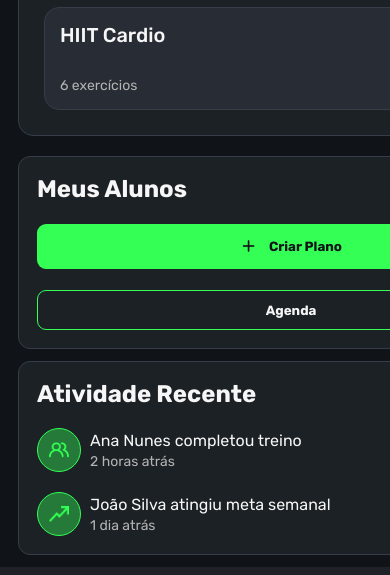
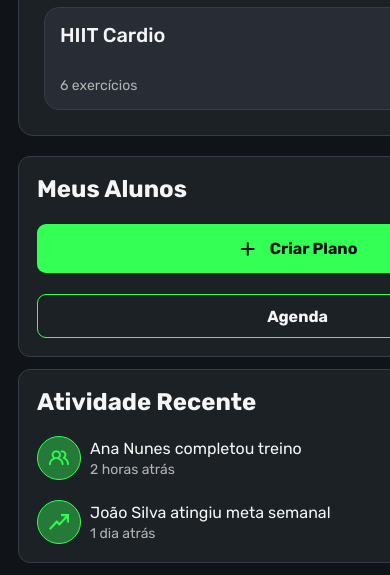
Before and after one commit to sara-allima/FitBooster, a Django app: page /dashboard-planos-de-treino/ in a window 390 px wide; the page is wider, and only the part inside the window is pictured. Shown: the part 1003-1578 px from the top of that part. Run offline with Django 5.2, Linux system fonts and the light colour scheme; some libraries are stand-ins or nearby versions; some web fonts are replaced.

Commit message:
Aumento das fontes dos botões

```diff
--- a/static/dashboard/css/dashboard.css
+++ b/static/dashboard/css/dashboard.css
@@ -160,6 +160,7 @@ header {
   cursor: pointer;
   font-weight: 600;
   transition: all var(--transition);
+  font-size: 16px;
 }
 .fa-plus {
   margin-right: 0.75rem;
@@ -361,7 +362,7 @@ header {
   color: var(--secundary-dark-text);
 }
 /*Aba Relatórios*/
-@media (max-width: 11310px) {
+@media (max-width: 1310px) {
   .training-card {
     width: 100%;
   }
@@ -382,6 +383,9 @@ header {
   .student-actions .secundary-button {
     padding: 0.500rem 1.427rem;
   }
+  .btn {
+    font-size: 16px;
+  }
   body {
     padding: 18px;
   }
```
